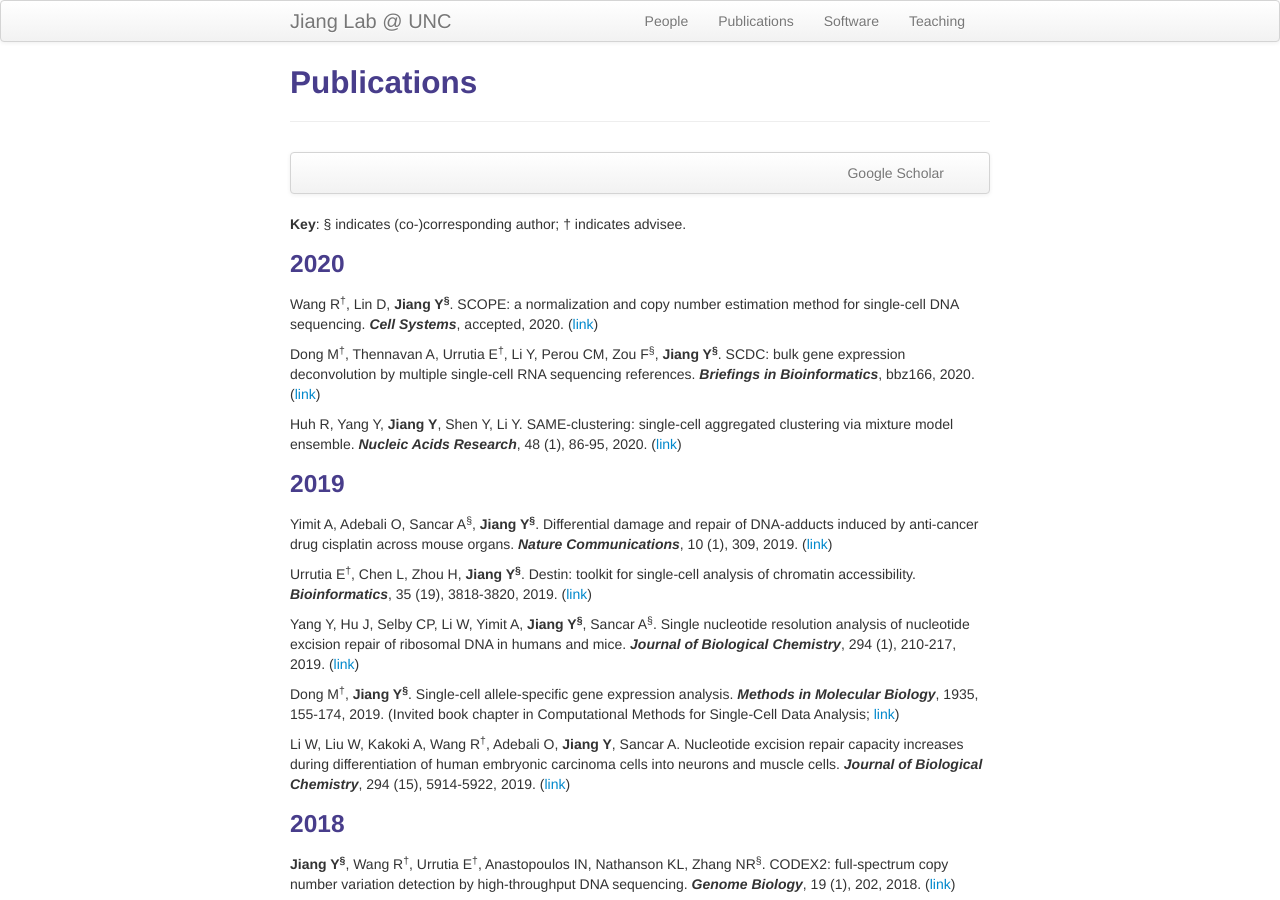
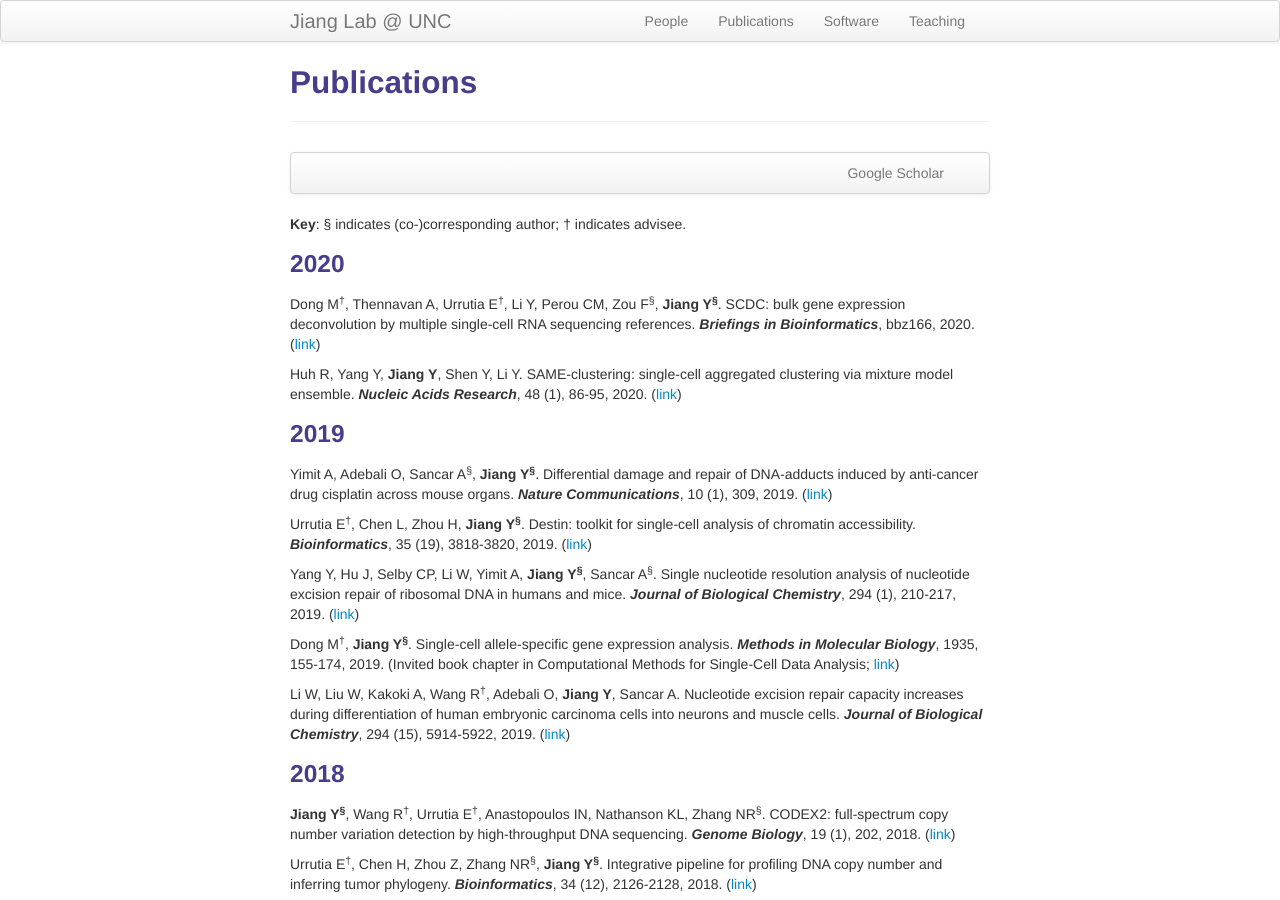
Before and after one commit to yuchaojiang/yuchaojiang.github.io, a Jekyll site: the page built from pages/pubs.md, in a window 1280 px wide and 900 px high. Built offline with Jekyll 4.4.1, drawn with Linux system fonts in a browser that asks for light colours.

Commit message:
Update pubs.md

```diff
--- a/pages/pubs.md
+++ b/pages/pubs.md
@@ -15,8 +15,6 @@ description: Yuchao Jiang's publications
 **Key**: &sect; indicates (co-)corresponding author; &dagger; indicates advisee.
 
 ### 2020
-
-Wang R<sup>&dagger;</sup>, Lin D, **Jiang Y<sup>&sect;</sup>**. SCOPE: a normalization and copy number estimation method for single-cell DNA sequencing. ***Cell Systems***, accepted, 2020. ([link](https://www.biorxiv.org/content/10.1101/594267v2))
 
 Dong M<sup>&dagger;</sup>, Thennavan A, Urrutia E<sup>&dagger;</sup>, Li Y, Perou CM, Zou F<sup>&sect;</sup>, **Jiang Y<sup>&sect;</sup>**. SCDC: bulk gene expression deconvolution by multiple single-cell RNA sequencing references. ***Briefings in Bioinformatics***, bbz166, 2020. ([link](https://academic.oup.com/bib/advance-article/doi/10.1093/bib/bbz166/5699815))
 
```
